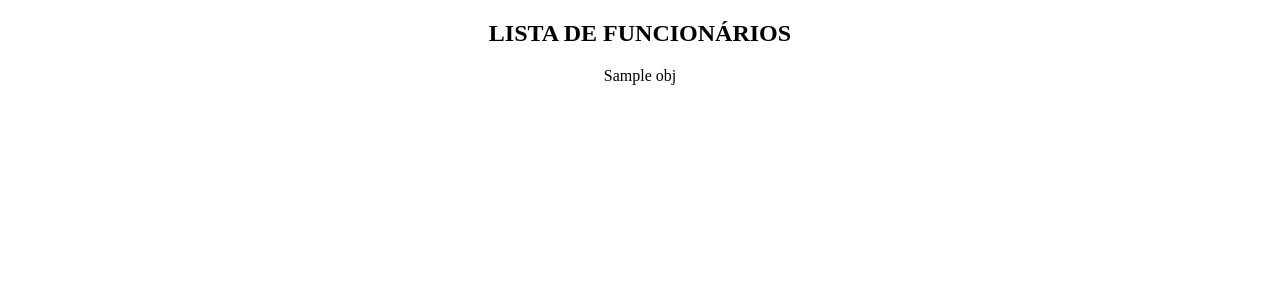
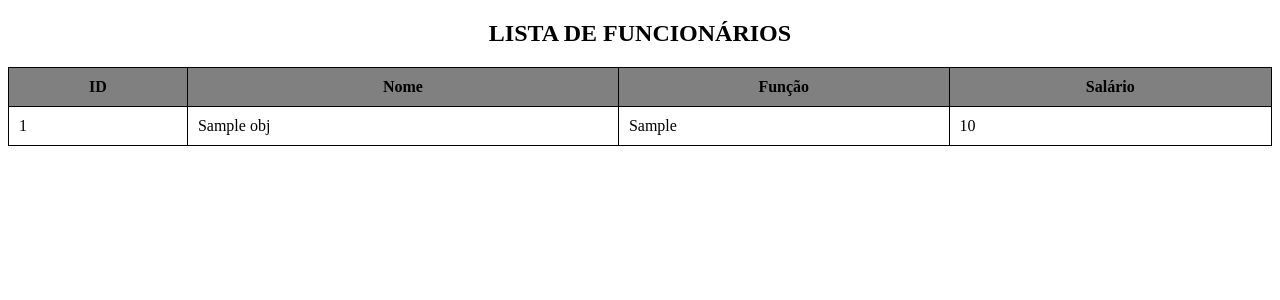
Before and after one commit to Jeremias333/pythonweb, a Django app: template initial/blog/funcionarios/templates/funcionarios/lista.html in a window 1280 px wide. Shown: the top 300 px of the page. Run offline with Django 3.2, Linux system fonts and the light colour scheme; the template is opened without the code that fills it: most values are stand-ins (such as "Sample title", 1, 10 or a date in 2020).

Commit message:
Adicionado tabela para inserção de dados vindos do banco.

```diff
--- a/initial/blog/funcionarios/templates/funcionarios/lista.html
+++ b/initial/blog/funcionarios/templates/funcionarios/lista.html
@@ -22,11 +22,25 @@
 	<body>
 		<center><b><h2>LISTA DE FUNCIONÁRIOS</h2></b>
 		{% if lista %}
+			<table width="100%">
+				<tr>
+				    <th>ID</th>
+				    <th>Nome</th>
+				    <th>Função</th>
+				    <th>Salário</th>
+			  	</tr>
 			{% for obj in lista %}
-				<p>{{ obj }}</p>
+				<tr>
+				    <td>{{ obj.get_id }}</td>
+				    <td>{{ obj.get_name }}</td>
+				    <td>{{ obj.get_function }}</td>
+				    <td>{{ obj.get_salary }}</td>
+			  	</tr>
 			{% endfor %}
+			</table>
 		{% else %}
 			<p>Não existe nada no banco</p>
 		{% endif %}
+		</center>
 	</body>
 </html>
```
